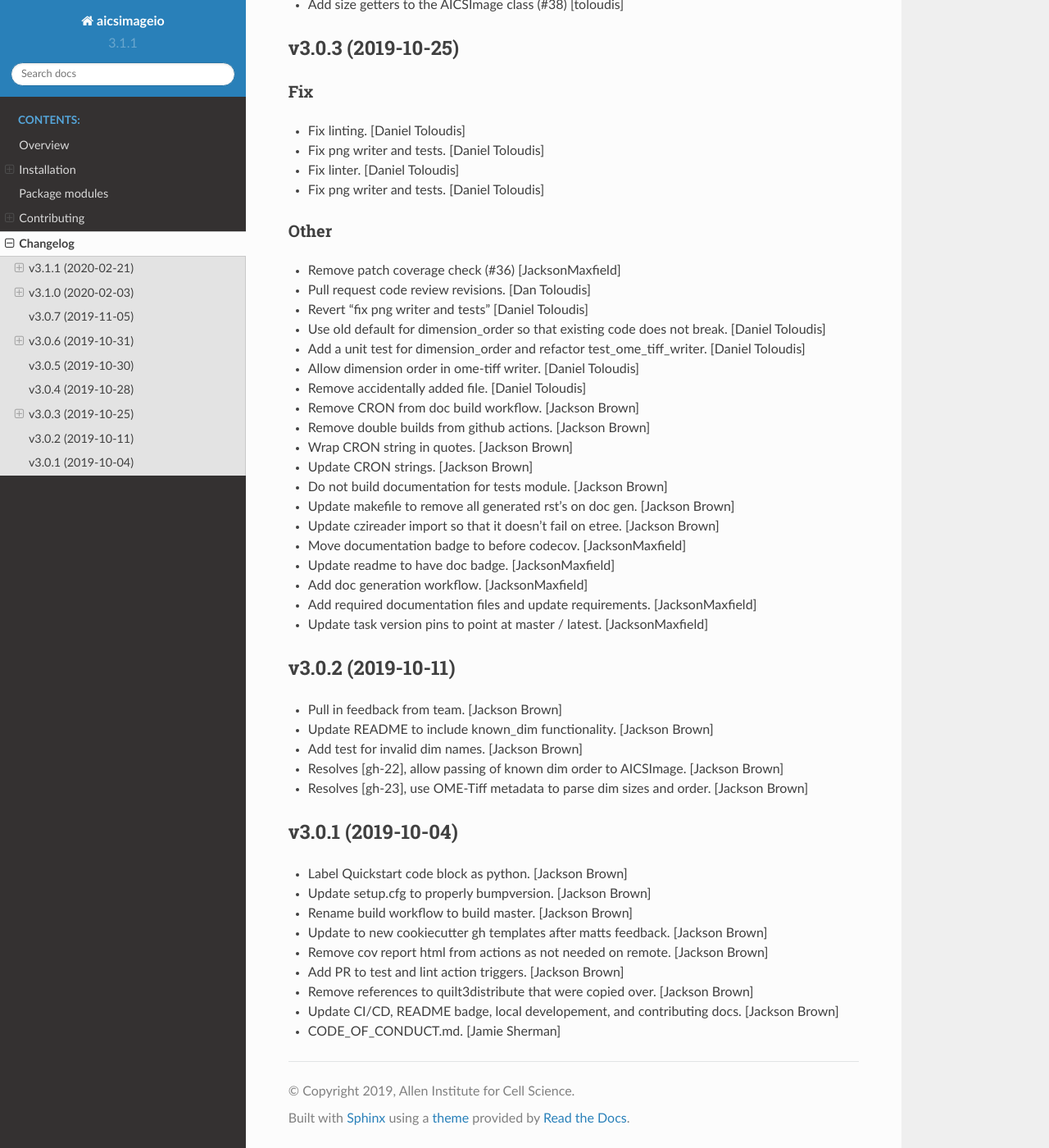
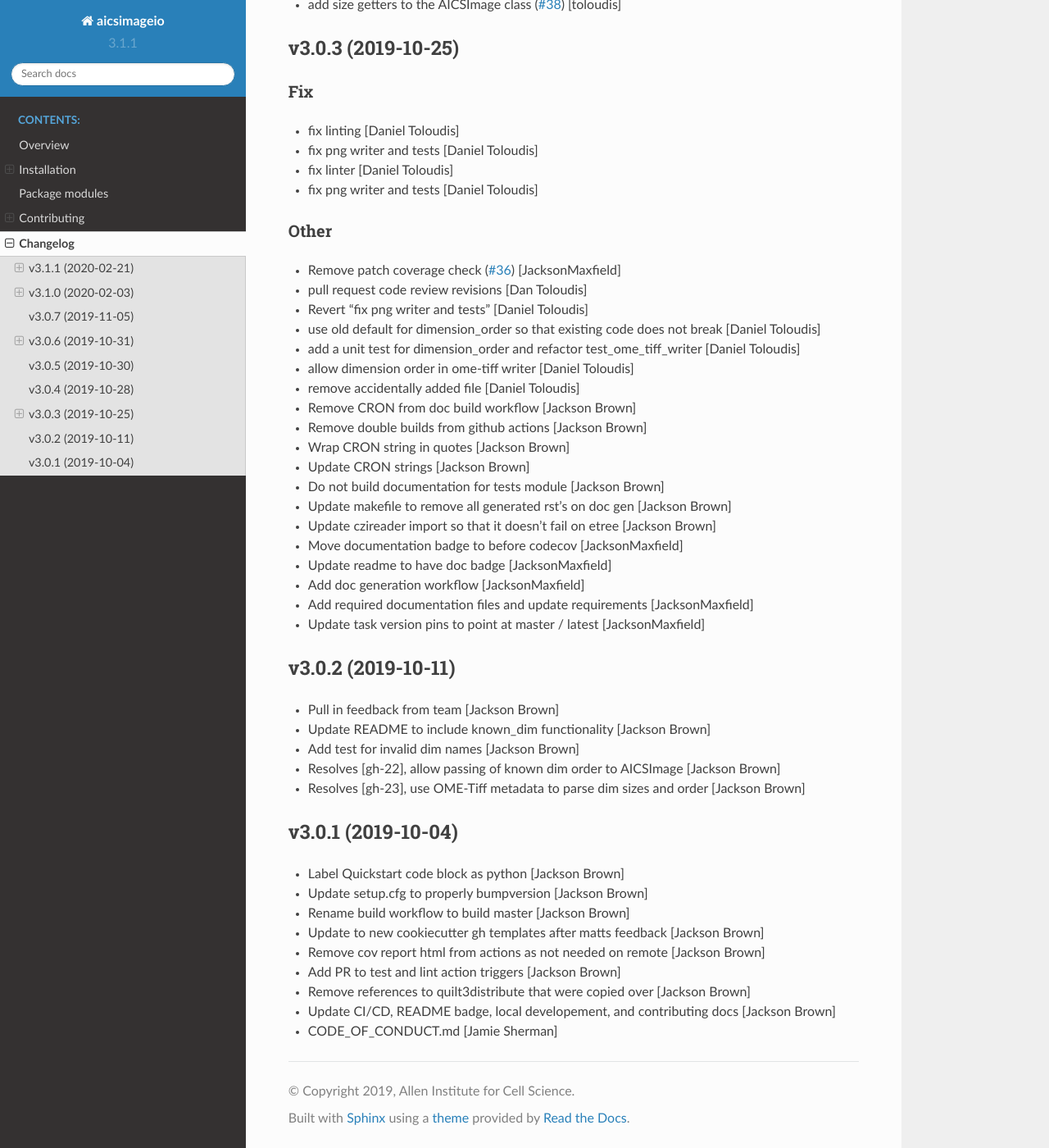
Before and after one commit to AllenCellModeling/aicsimageio, a Sphinx documentation site: the page built from docs/changelog.rst, in a window 1280 px wide and 1400 px high, scrolled down 1353 px. Shown: the whole window at 82% size. Built offline with Sphinx 7.4.7 and the Read the Docs theme 2.0.0, drawn with Linux system fonts in a browser that asks for light colours; pages that are not in the unit, such as notebooks, are missing from menus; some of the changed text lies outside the part shown.

Commit message:
Update base changelog with links

```diff
--- a/docs/changelog.rst
+++ b/docs/changelog.rst
@@ -6,13 +6,21 @@ v3.1.1 (2020-02-21)
 
 Fix
 ~~~
-- Bugfix/make-aicsimage-serializable(#74) [JacksonMaxfield]
-- Bugfix/return-none-cluster (#73) [Jamie Sherman]
+- bugfix/make-aicsimage-serializable (`#74
+  <https://github.com/AllenCellModeling/aicsimageio/pull/74>`_)
+  [JacksonMaxfield]
+- bugfix/return-none-cluster  (`#73
+  <https://github.com/AllenCellModeling/aicsimageio/pull/73>`_) [Jamie
+  Sherman]
 
 Other
 ~~~~~
-- Admin/auto-changelog (#75) [JacksonMaxfield]
-- Admin/test-py38 (#76) [JacksonMaxfield]
+- admin/auto-changelog  (`#75
+  <https://github.com/AllenCellModeling/aicsimageio/pull/75>`_)
+  [JacksonMaxfield]
+- admin/test-py38  (`#76
+  <https://github.com/AllenCellModeling/aicsimageio/pull/76>`_)
+  [JacksonMaxfield]
 
 
 v3.1.0 (2020-02-03)
@@ -20,18 +28,26 @@ v3.1.0 (2020-02-03)
 
 New
 ~~~
-- Feature/use-dask (#63) [JacksonMaxfield]
+- feature/use-dask  (`#63
+  <https://github.com/AllenCellModeling/aicsimageio/pull/63>`_)
+  [JacksonMaxfield]
 
 Fix
 ~~~
-- Fix pypi publish action. [Jackson Brown]
-- Bugfix/auto-doc-gen (#70) [JacksonMaxfield]
+- Fix pypi publish action [Jackson Brown]
+- bugfix/auto-doc-gen  (`#70
+  <https://github.com/AllenCellModeling/aicsimageio/pull/70>`_)
+  [JacksonMaxfield]
 
 
 v3.0.7 (2019-11-05)
 -------------------
-- Remove make clean command from make docs call (#49) [JacksonMaxfield]
-- Populate_tiffdata should respect dimension order (#48) [toloudis]
+- Remove make clean command from make docs call  (`#49
+  <https://github.com/AllenCellModeling/aicsimageio/pull/49>`_)
+  [JacksonMaxfield]
+- populate_tiffdata should respect dimension order  (`#48
+  <https://github.com/AllenCellModeling/aicsimageio/pull/48>`_)
+  [toloudis]
 
 
 v3.0.6 (2019-10-31)
@@ -39,23 +55,28 @@ v3.0.6 (2019-10-31)
 
 New
 ~~~
-- Feature/physical pixel size (#43) [toloudis]
+- Feature/physical pixel size  (`#43
+  <https://github.com/AllenCellModeling/aicsimageio/pull/43>`_)
+  [toloudis]
 
 Fix
 ~~~
-- Fix imread bug and allow AICSImage class to close its reader (#44)
+- fix imread bug and allow AICSImage class to close its reader  (`#44
+  <https://github.com/AllenCellModeling/aicsimageio/pull/44>`_)
   [toloudis]
 
 
 v3.0.5 (2019-10-30)
 -------------------
-- Clean up from PR comments. [Daniel Toloudis]
-- Add get_channel_names to AICSImage class. [Daniel Toloudis]
+- clean up from PR comments [Daniel Toloudis]
+- add get_channel_names to AICSImage class [Daniel Toloudis]
 
 
 v3.0.4 (2019-10-28)
 -------------------
-- Add size getters to the AICSImage class (#38) [toloudis]
+- add size getters to the AICSImage class  (`#38
+  <https://github.com/AllenCellModeling/aicsimageio/pull/38>`_)
+  [toloudis]
 
 
 v3.0.3 (2019-10-25)
@@ -63,63 +84,64 @@ v3.0.3 (2019-10-25)
 
 Fix
 ~~~
-- Fix linting. [Daniel Toloudis]
-- Fix png writer and tests. [Daniel Toloudis]
-- Fix linter. [Daniel Toloudis]
-- Fix png writer and tests. [Daniel Toloudis]
+- fix linting [Daniel Toloudis]
+- fix png writer and tests [Daniel Toloudis]
+- fix linter [Daniel Toloudis]
+- fix png writer and tests [Daniel Toloudis]
 
 Other
 ~~~~~
-- Remove patch coverage check (#36) [JacksonMaxfield]
-- Pull request code review revisions. [Dan Toloudis]
+- Remove patch coverage check  (`#36
+  <https://github.com/AllenCellModeling/aicsimageio/pull/36>`_)
+  [JacksonMaxfield]
+- pull request code review revisions [Dan Toloudis]
 - Revert "fix png writer and tests" [Daniel Toloudis]
-- Use old default for dimension_order so that existing code does not
-  break. [Daniel Toloudis]
-- Add a unit test for dimension_order and refactor test_ome_tiff_writer.
+- use old default for dimension_order so that existing code does not
+  break [Daniel Toloudis]
+- add a unit test for dimension_order and refactor test_ome_tiff_writer
   [Daniel Toloudis]
-- Allow dimension order in ome-tiff writer. [Daniel Toloudis]
-- Remove accidentally added file. [Daniel Toloudis]
-- Remove CRON from doc build workflow. [Jackson Brown]
-- Remove double builds from github actions. [Jackson Brown]
-- Wrap CRON string in quotes. [Jackson Brown]
-- Update CRON strings. [Jackson Brown]
-- Do not build documentation for tests module. [Jackson Brown]
-- Update makefile to remove all generated rst's on doc gen. [Jackson
+- allow dimension order in ome-tiff writer [Daniel Toloudis]
+- remove accidentally added file [Daniel Toloudis]
+- Remove CRON from doc build workflow [Jackson Brown]
+- Remove double builds from github actions [Jackson Brown]
+- Wrap CRON string in quotes [Jackson Brown]
+- Update CRON strings [Jackson Brown]
+- Do not build documentation for tests module [Jackson Brown]
+- Update makefile to remove all generated rst's on doc gen [Jackson
   Brown]
-- Update czireader import so that it doesn't fail on etree. [Jackson
+- Update czireader import so that it doesn't fail on etree [Jackson
   Brown]
-- Move documentation badge to before codecov. [JacksonMaxfield]
-- Update readme to have doc badge. [JacksonMaxfield]
-- Add doc generation workflow. [JacksonMaxfield]
-- Add required documentation files and update requirements.
+- Move documentation badge to before codecov [JacksonMaxfield]
+- Update readme to have doc badge [JacksonMaxfield]
+- Add doc generation workflow [JacksonMaxfield]
+- Add required documentation files and update requirements
   [JacksonMaxfield]
-- Update task version pins to point at master / latest.
-  [JacksonMaxfield]
+- Update task version pins to point at master / latest [JacksonMaxfield]
 
 
 v3.0.2 (2019-10-11)
 -------------------
-- Pull in feedback from team. [Jackson Brown]
-- Update README to include known_dim functionality. [Jackson Brown]
-- Add test for invalid dim names. [Jackson Brown]
-- Resolves [gh-22], allow passing of known dim order to AICSImage.
+- Pull in feedback from team [Jackson Brown]
+- Update README to include known_dim functionality [Jackson Brown]
+- Add test for invalid dim names [Jackson Brown]
+- Resolves [gh-22], allow passing of known dim order to AICSImage
   [Jackson Brown]
-- Resolves [gh-23], use OME-Tiff metadata to parse dim sizes and order.
+- Resolves [gh-23], use OME-Tiff metadata to parse dim sizes and order
   [Jackson Brown]
 
 
 v3.0.1 (2019-10-04)
 -------------------
-- Label Quickstart code block as python. [Jackson Brown]
-- Update setup.cfg to properly bumpversion. [Jackson Brown]
-- Rename build workflow to build master. [Jackson Brown]
-- Update to new cookiecutter gh templates after matts feedback. [Jackson
+- Label Quickstart code block as python [Jackson Brown]
+- Update setup.cfg to properly bumpversion [Jackson Brown]
+- Rename build workflow to build master [Jackson Brown]
+- Update to new cookiecutter gh templates after matts feedback [Jackson
   Brown]
-- Remove cov report html from actions as not needed on remote. [Jackson
+- Remove cov report html from actions as not needed on remote [Jackson
   Brown]
-- Add PR to test and lint action triggers. [Jackson Brown]
-- Remove references to quilt3distribute that were copied over. [Jackson
+- Add PR to test and lint action triggers [Jackson Brown]
+- Remove references to quilt3distribute that were copied over [Jackson
   Brown]
-- Update CI/CD, README badge, local developement, and contributing docs.
+- Update CI/CD, README badge, local developement, and contributing docs
   [Jackson Brown]
-- CODE_OF_CONDUCT.md. [Jamie Sherman]
+- CODE_OF_CONDUCT.md [Jamie Sherman]
```
